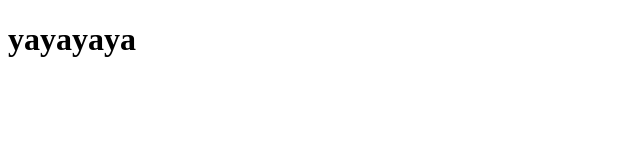
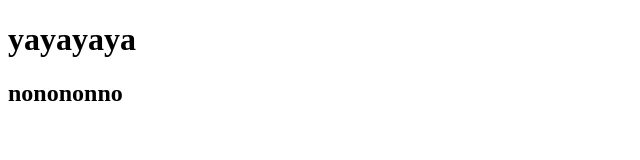
Before and after one commit to Yakshrajsinh/Indexrepo, a plain HTML site: page firstfile.html in a window 1280 px wide. Shown: the whole page, without its empty margins (0-640 px from the left). Drawn offline with Linux system fonts and the light colour scheme.

Commit message:
h2 added

```diff
--- a/firstfile.html
+++ b/firstfile.html
@@ -7,5 +7,6 @@
 </head>
 <body>
     <h1>yayayaya</h1>
+    <h2>nonononno</h2>
 </body>
 </html>
```
